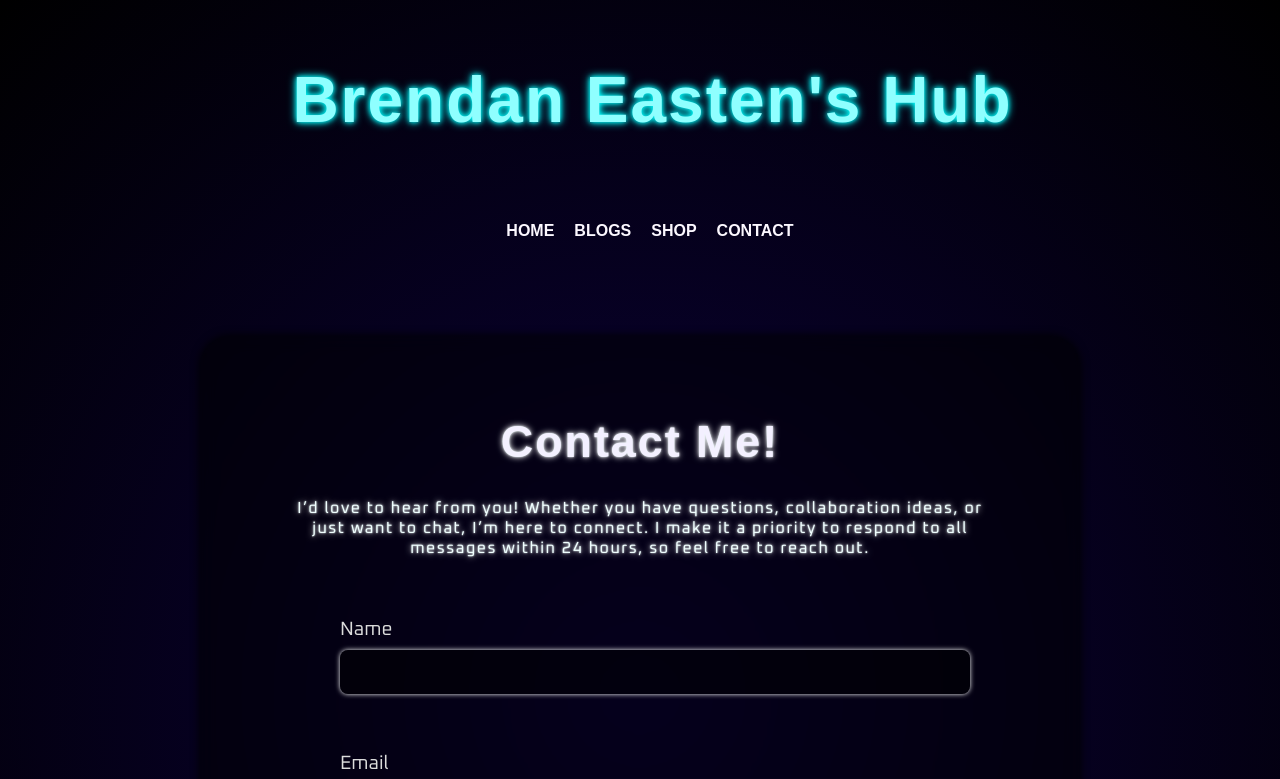
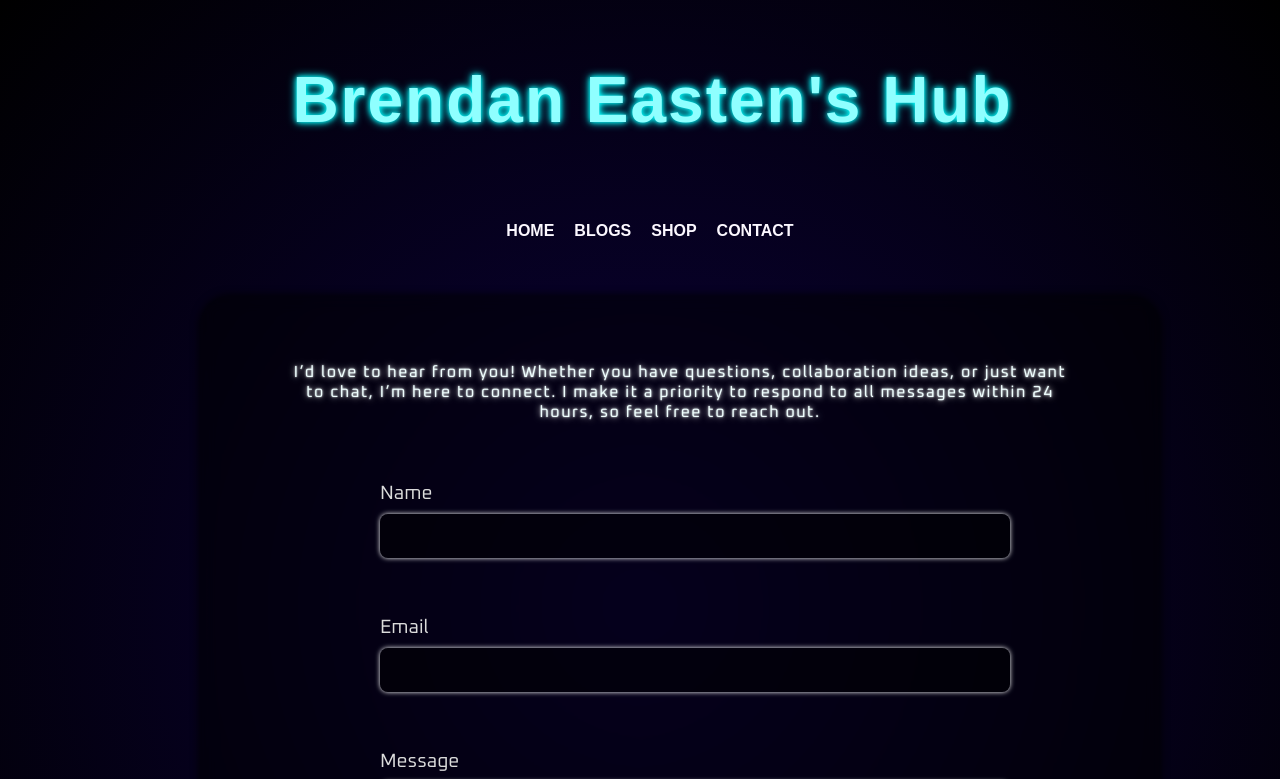
Before and after one commit to BrendanEasten/BrendanEastenHub, a Next.js app: page /contact in a window 1280 px wide. Shown: the top 779 px of the page. Built offline with nearby package versions, Linux system fonts and the light colour scheme; a web font is replaced by a local one.

Commit message:
Updated Contact Page

```diff
--- a/src/app/contact/page.js
+++ b/src/app/contact/page.js
@@ -1,8 +1,8 @@
 export default function ContactPage() {
     return (
-        <main className="contactWrapper">
+        <main >
+
             <div className="contactBackground">
-                <h1 className="contact">Contact Me!</h1>
                 <p className="contactinfo">I’d love to hear from you! Whether you have questions, collaboration ideas, or just want to chat, I’m here to connect. I make it a priority to respond to all messages within 24 hours, so feel free to reach out.
 
 </p>
```
